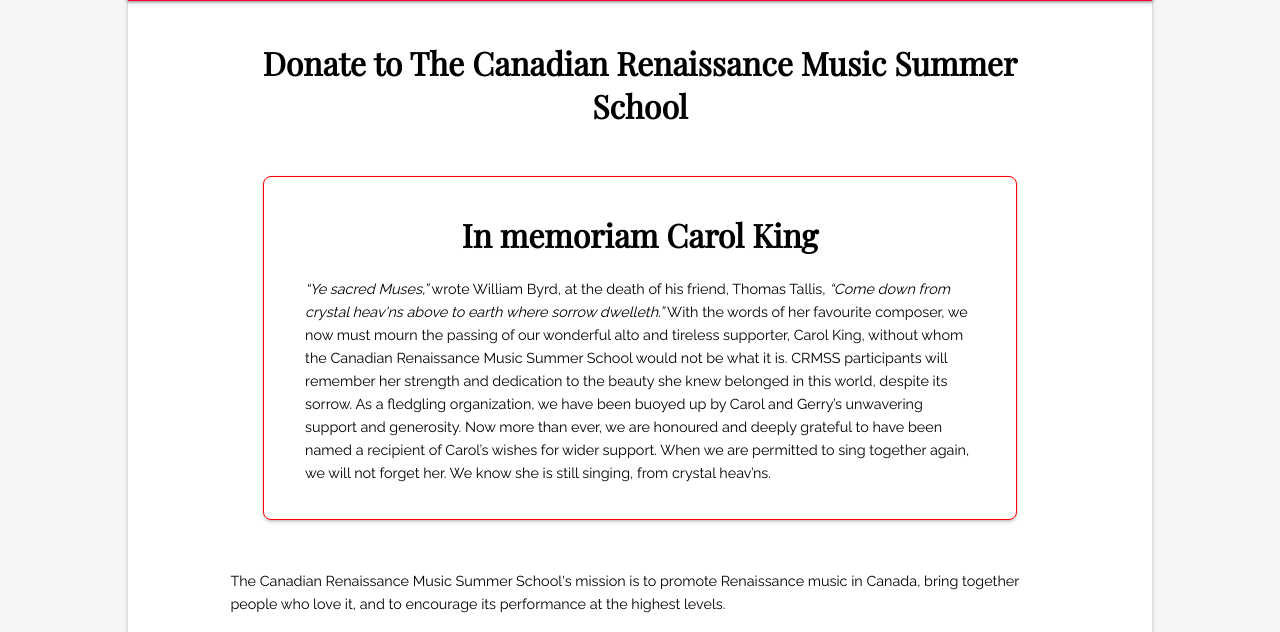
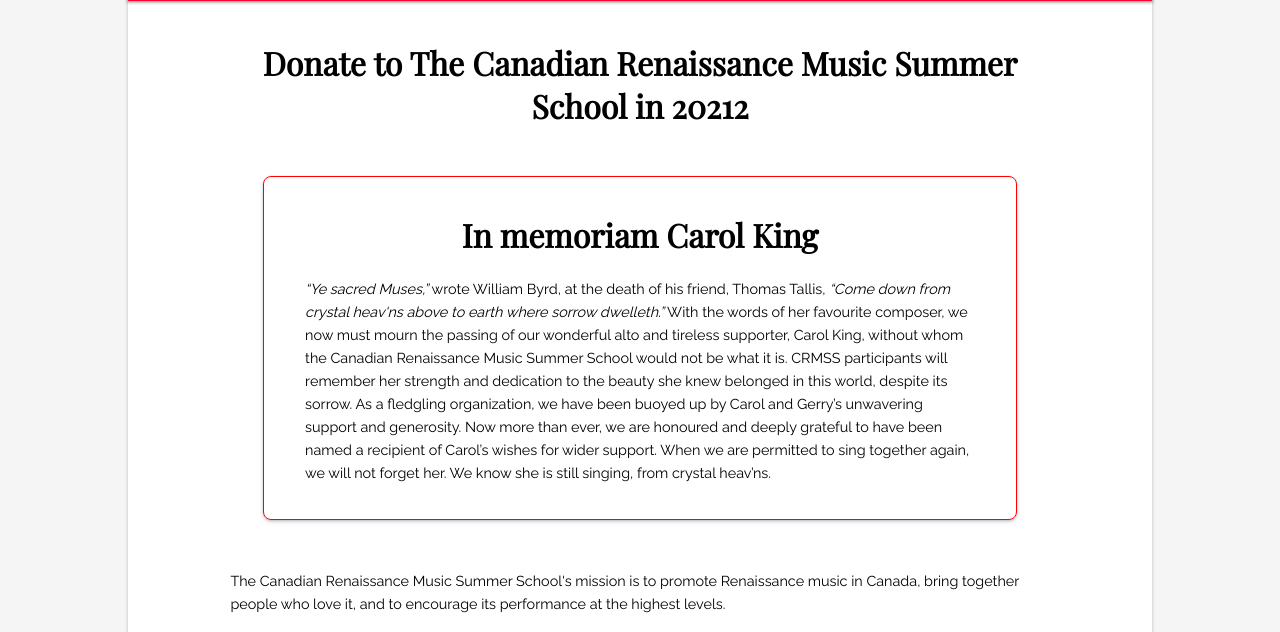
Before and after one commit to gregskidmore/crmss, a Jekyll site: the page built from donate.html, in a window 1280 px wide and 900 px high, cut to the strip 268-900 px from the top of the window. Built offline with Jekyll 4.4.1, drawn with Linux system fonts in a browser that asks for light colours.

Commit message:
updated donate to test git deploy

```diff
--- a/donate.html
+++ b/donate.html
@@ -6,7 +6,7 @@
 ---
 
 <center>
-  <h1>Donate to The Canadian Renaissance Music Summer School</h1>
+  <h1>Donate to The Canadian Renaissance Music Summer School in 20212</h1>
 </center>
 
 <div id="caroldiv">
```
